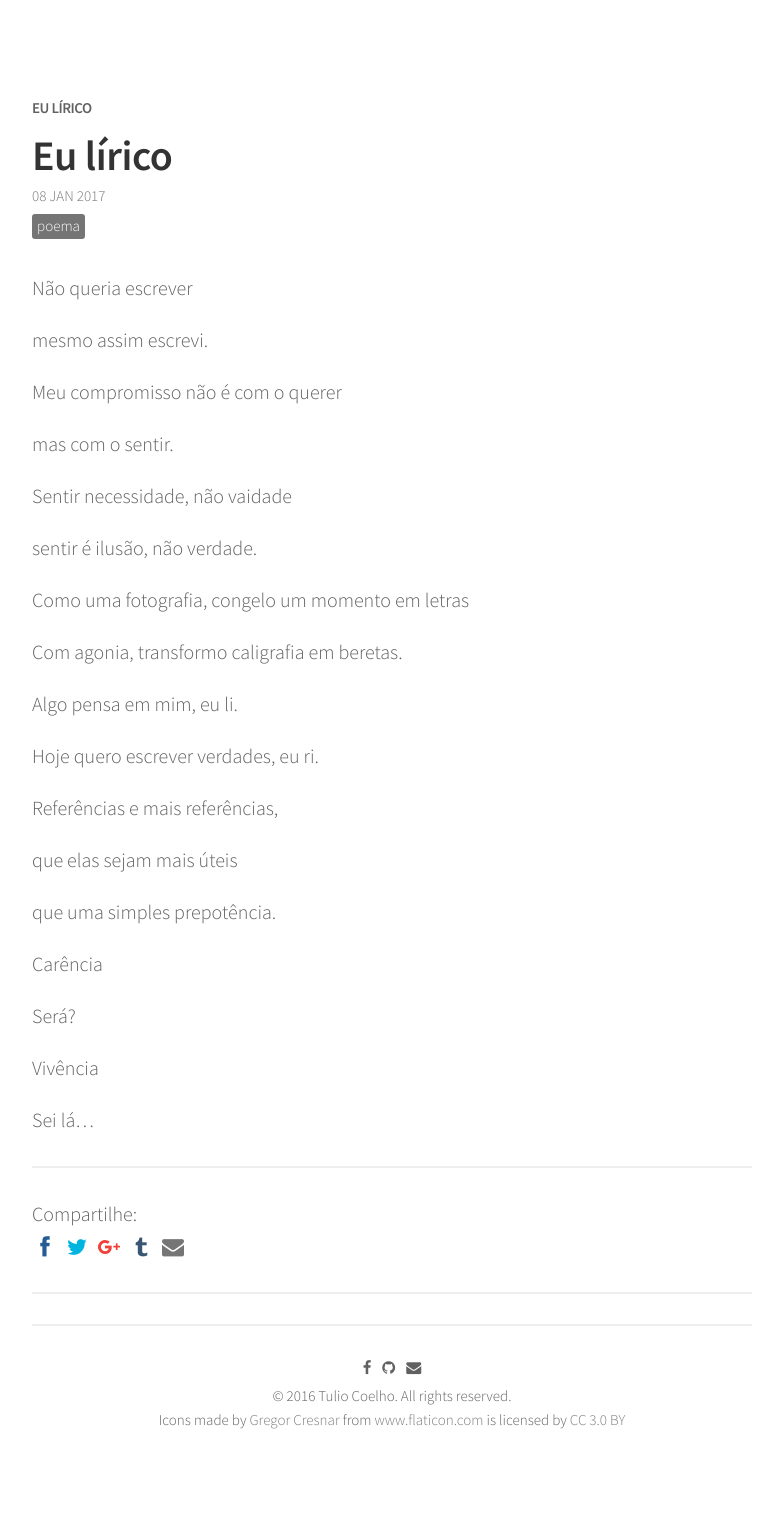
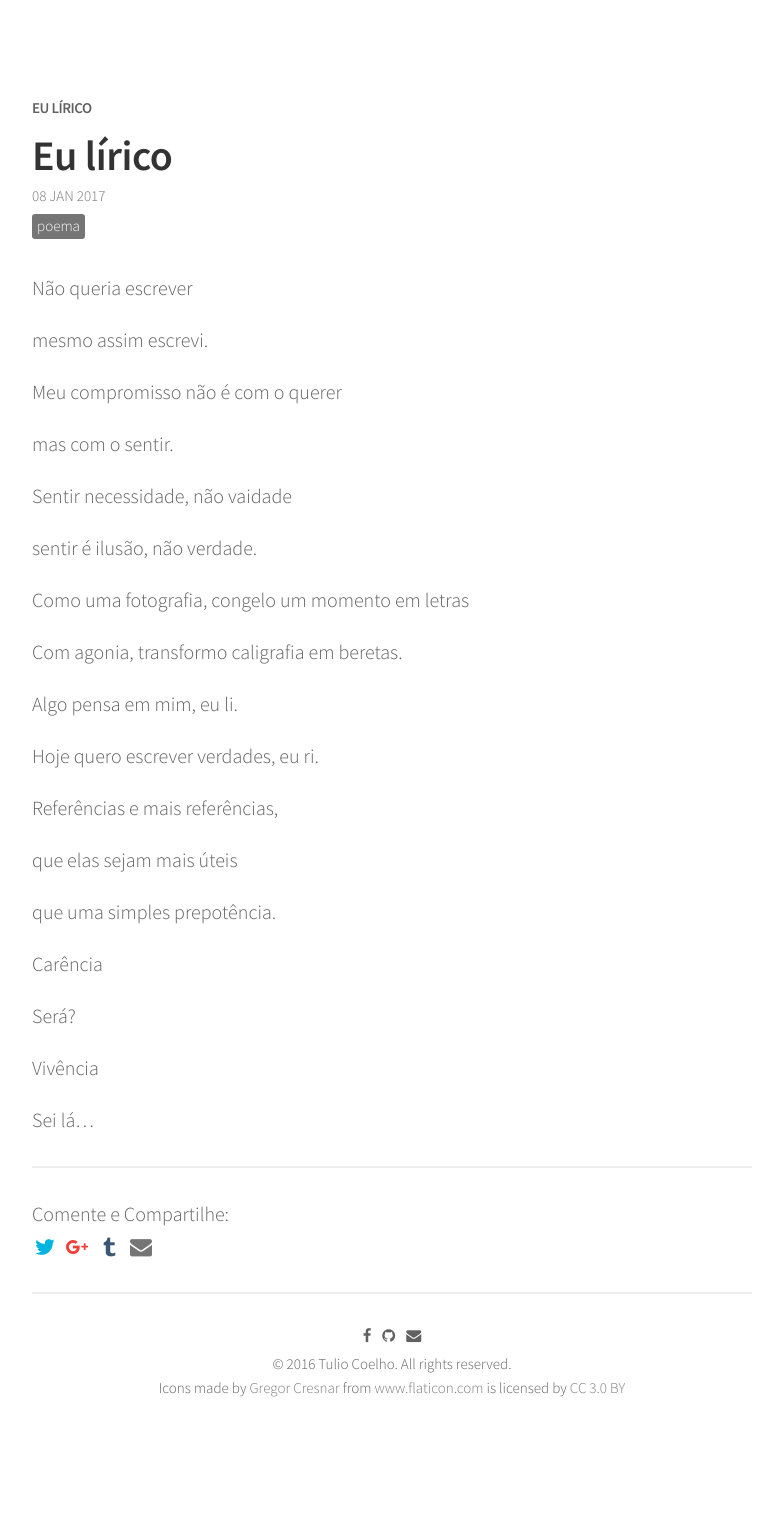
Before and after one commit to eulirico/eulirico.github.io, a Jekyll site: the page built from _posts/2017-01-08-eulirico.md, in a window 1280 px wide. Shown: the whole page, without its empty margins (248-1031 px from the left). Built offline with Jekyll 4.4.1, drawn with Linux system fonts in a browser that asks for light colours; nearby versions of some CDN libraries; after the commit the page ends 1500 px from its top, so only the background shows below that.

Commit message:
Changing posts layout

```diff
--- a/_includes/share.html
+++ b/_includes/share.html
@@ -1,6 +1,4 @@
-<span>Compartilhe: <br /></span>
-<a href="https://www.facebook.com/sharer/sharer.php?u={{ site.url }}{{ site.baseurl }}{{ page.url }}" onclick="window.open(this.href, 'mywin',
-'left=20,top=20,width=500,height=500,toolbar=1,resizable=0'); return false;" class="ssk ssk-icon ssk-facebook"></a>
+<span>Comente e Compartilhe: <br /></span>
 <a href="https://twitter.com/intent/tweet?text={{ page.title }}&url={{ site.url }}{{ site.baseurl }}{{ page.url }}" onclick="window.open(this.href, 'mywin',
 'left=20,top=20,width=500,height=500,toolbar=1,resizable=0'); return false;" class="ssk ssk-icon ssk-twitter"></a>
 <a href="https://plus.google.com/share?url={{ site.url }}{{ site.baseurl }}{{ page.url }}" onclick="window.open(this.href, 'mywin',
--- a/_layouts/post.html
+++ b/_layouts/post.html
@@ -33,7 +33,6 @@ layout: default
       <div class="post-share">
         <hr>
         {% include share.html %}
-        <hr>
       </div>
       {% endif %}
       <div class="fb-like" data-href="https://eulirico.github.io/"
```
